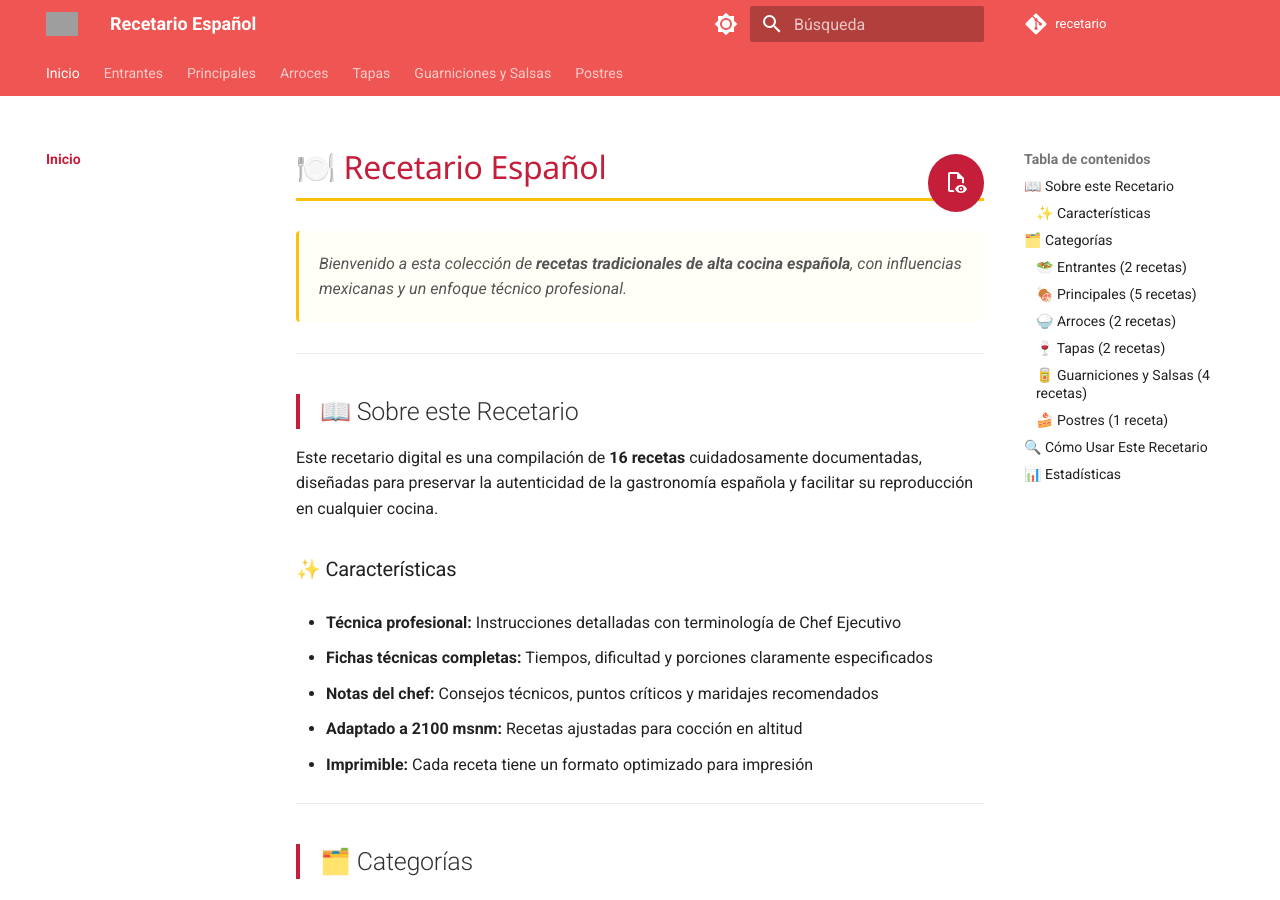
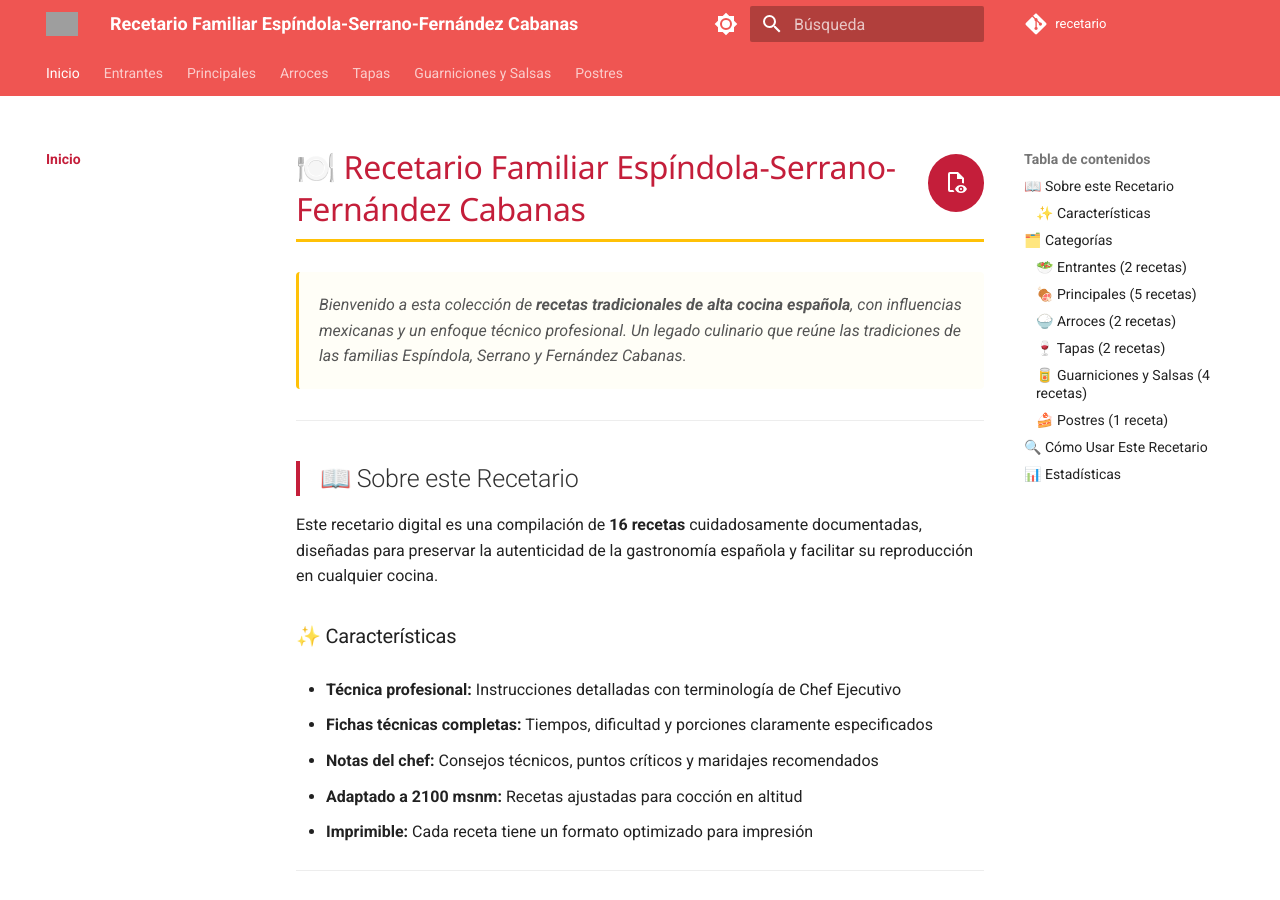
Before and after one commit to javicabanas/recetario, an MkDocs documentation site: the page built from docs/index.md, in a window 1280 px wide and 900 px high. Built offline with MkDocs 1.6.1 and Material for MkDocs 9.7.7, drawn with Linux system fonts in a browser that asks for light colours; comment, search, counter and statistics services are not loaded; grey boxes are pictures that could not be loaded.

Commit message:
feat: actualizar nombre del recetario incluyendo familias Espíndola, Serrano y Fernández Cabanas

```diff
--- a/docs/index.md
+++ b/docs/index.md
@@ -1,6 +1,6 @@
-# 🍽️ Recetario Español
+# 🍽️ Recetario Familiar Espíndola-Serrano-Fernández Cabanas
 
-Bienvenido a esta colección de **recetas tradicionales de alta cocina española**, con influencias mexicanas y un enfoque técnico profesional.
+Bienvenido a esta colección de **recetas tradicionales de alta cocina española**, con influencias mexicanas y un enfoque técnico profesional. Un legado culinario que reúne las tradiciones de las familias Espíndola, Serrano y Fernández Cabanas.
 
 ---
 
--- a/mkdocs.yml
+++ b/mkdocs.yml
@@ -1,6 +1,6 @@
-site_name: Recetario Español
-site_description: Colección de recetas tradicionales de alta cocina española
-site_author: Javier Fernández Cabanas
+site_name: Recetario Familiar Espíndola-Serrano-Fernández Cabanas
+site_description: Tradiciones culinarias entre España y México
+site_author: Familias Espíndola, Serrano y Fernández Cabanas
 
 # Repository
 repo_url: https://github.com/javicabanas/recetario
```
Also changed, not shown: INDICE.md (+1 -1 lines), README.md (+1 -1 lines).
